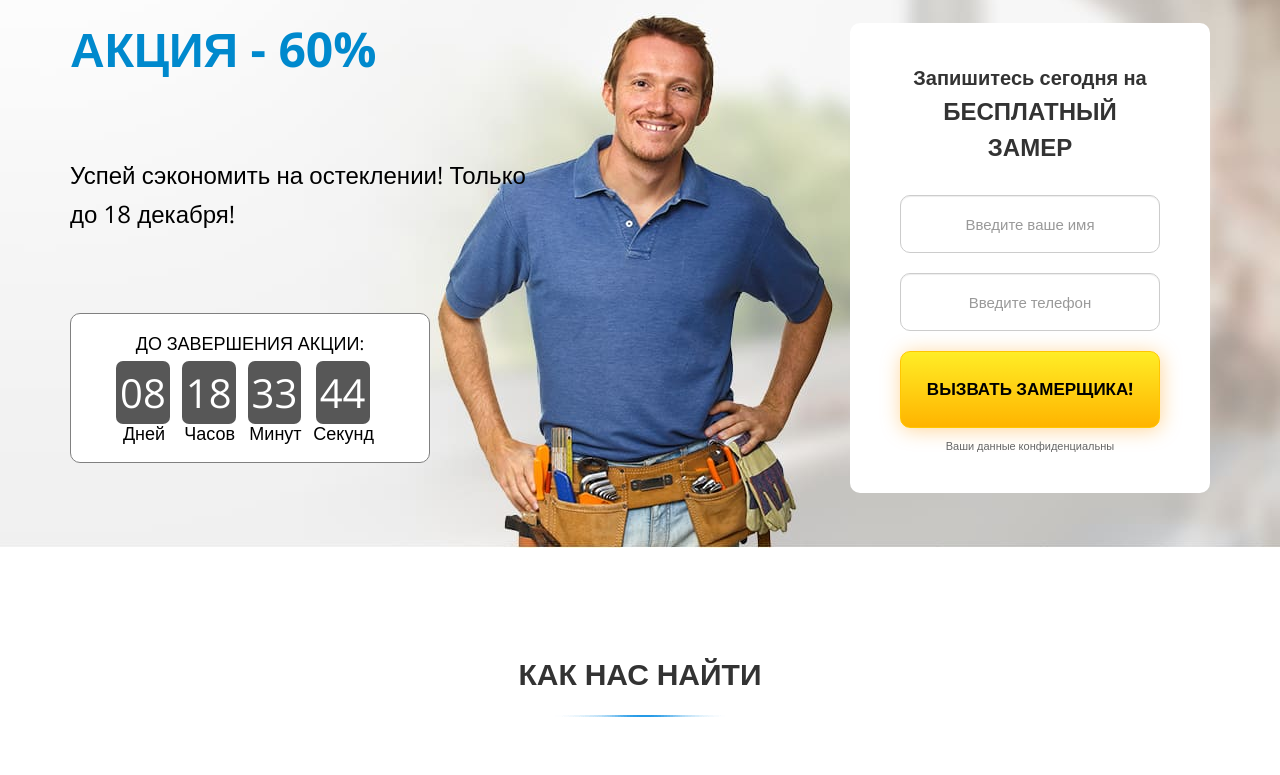
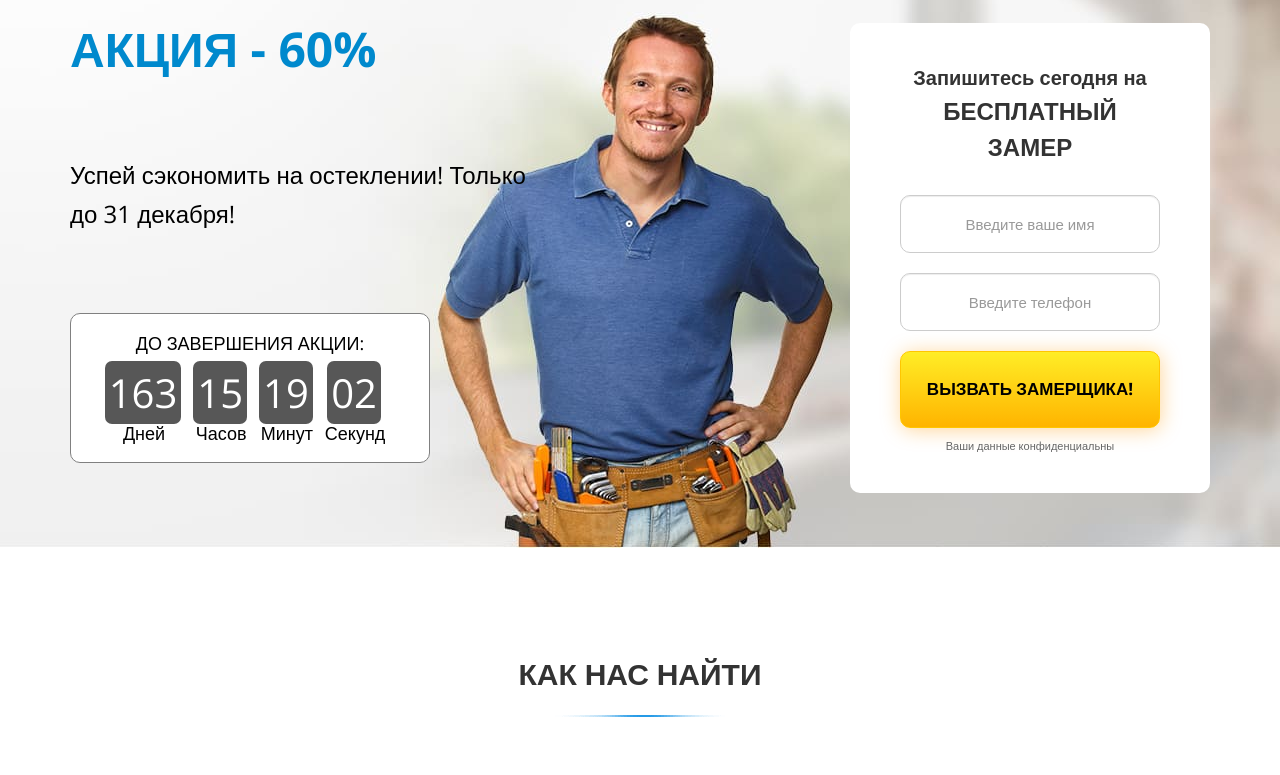
Before and after one commit to ia-stepanov/window, a website with bundled scripts: page src/index.html in a window 1280 px wide. Shown: the part 4957-5732 px from the top of the page. Built offline with nearby package versions, Linux system fonts and the light colour scheme.

Commit message:
build(Window): реализовать таймер завершения акции

```diff
--- a/gulpfile.js
+++ b/gulpfile.js
@@ -5,6 +5,7 @@ const webpack = require('webpack-stream');
 const browsersync = require('browser-sync');
 
 const dist = './dist/';
+// const dist = 'F:/MAMP/htdocs/tests';
 
 gulp.task('copy-html', () => {
   // prettier-ignore
--- a/src/index.html
+++ b/src/index.html
@@ -913,7 +913,7 @@
           <div class="col-lg-5 col-md-6 wow fadeInLeft">
             <h2 class="sale_title">Акция - 60%</h2>
             <p class="sale_subtitle">
-              Успей сэкономить на остеклении! Только до 18 декабря!
+              Успей сэкономить на остеклении! Только до 31 декабря!
             </p>
             <div class="timer1" id="timer">
               <h4>ДО ЗАВЕРШЕНИЯ АКЦИИ:</h4>
--- a/src/js/main.js
+++ b/src/js/main.js
@@ -3,11 +3,13 @@ import modals from './modules/modals';
 import tabs from './modules/tabs';
 import forms from './modules/forms';
 import changeModalState from './modules/changeModalState';
+import timer from './modules/timer';
 
 window.addEventListener('DOMContentLoaded', () => {
   'use strict';
 
   let modalState = {};
+  let deadline = '2022-12-31';
 
   changeModalState(modalState);
   modals();
@@ -26,4 +28,5 @@ window.addEventListener('DOMContentLoaded', () => {
     'inline-block'
   );
   forms(modalState);
+  timer('.container1', deadline);
 });
--- /dev/null
+++ b/src/js/modules/timer.js
@@ -0,0 +1,58 @@
+const timer = (id, deadline) => {
+  const addZero = (num) => {
+    if (num <= 9) {
+      return '0' + num;
+    } else {
+      return num;
+    }
+  };
+
+  const getTimeRemaining = (endtime) => {
+    const t = Date.parse(endtime) - Date.parse(new Date());
+    const seconds = Math.floor((t / 1000) % 60);
+    const minutes = Math.floor((t / 1000 / 60) % 60);
+    const hours = Math.floor((t / (1000 * 60 * 60)) % 24);
+    const days = Math.floor(t / (1000 * 60 * 60 * 24));
+
+    return {
+      total: t,
+      days: days,
+      hours: hours,
+      minutes: minutes,
+      seconds: seconds,
+    };
+  };
+
+  const setClock = (selector, endtime) => {
+    const timer = document.querySelector(selector);
+    const days = timer.querySelector('#days');
+    const hours = timer.querySelector('#hours');
+    const minutes = timer.querySelector('#minutes');
+    const seconds = timer.querySelector('#seconds');
+    const timeInterval = setInterval(updateClock, 1000);
+
+    updateClock();
+
+    function updateClock() {
+      const t = getTimeRemaining(endtime);
+
+      days.textContent = addZero(t.days);
+      hours.textContent = addZero(t.hours);
+      minutes.textContent = addZero(t.minutes);
+      seconds.textContent = addZero(t.seconds);
+
+      if (t.total <= 0) {
+        days.textContent = '00';
+        hours.textContent = '00';
+        minutes.textContent = '00';
+        seconds.textContent = '00';
+
+        clearInterval(timeInterval);
+      }
+    }
+  };
+
+  setClock(id, deadline);
+};
+
+export default timer;
```
